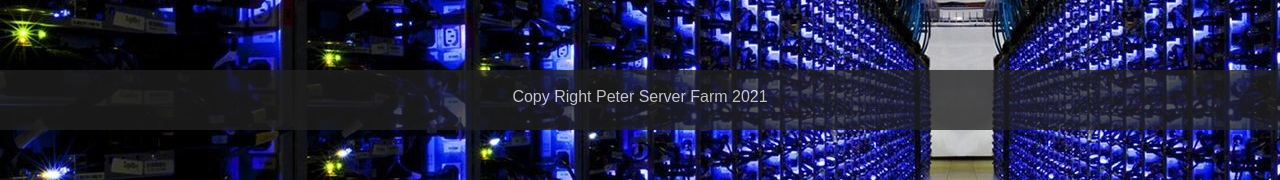
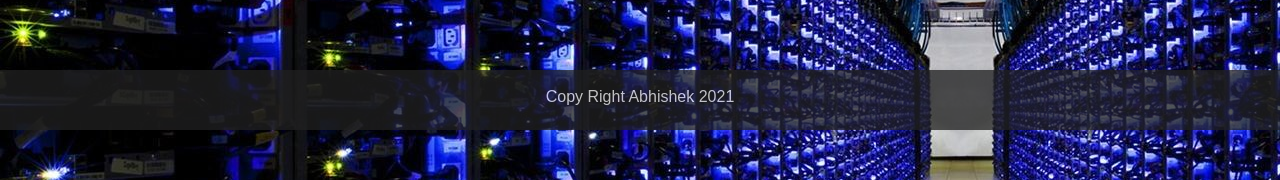
Before and after one commit to abhishek61067/Html-css_projects-, a plain HTML site: page web-server-log-anlayzer-visualizer/font/index.html in a window 1280 px wide. Shown: the part 478-658 px from the top of the page. Drawn offline with Linux system fonts and the light colour scheme.

Commit message:
Update index.html

```diff
--- a/web-server-log-anlayzer-visualizer/font/index.html
+++ b/web-server-log-anlayzer-visualizer/font/index.html
@@ -33,7 +33,7 @@
     <br><br><br>
     <footer>
         <br>
-        Copy Right Peter Server Farm 2021
+        Copy Right Abhishek 2021
     </footer>
 </center>
 </body>
```
